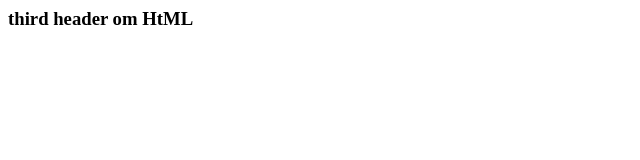
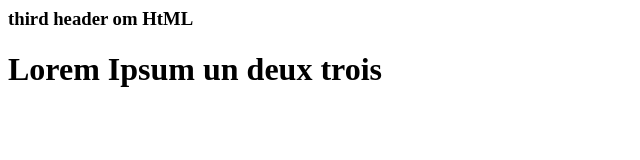
Before and after one commit to johnxadams/example, a plain HTML site: page index.html in a window 1280 px wide. Shown: the whole page, without its empty margins (0-640 px from the left). Drawn offline with Linux system fonts and the light colour scheme.

Commit message:
Lorem Ipsum added

```diff
--- a/index.html
+++ b/index.html
@@ -1 +1,3 @@
 <h3>third header om HtML</h3>
+
+<h1>Lorem Ipsum un deux trois</h1>
```
